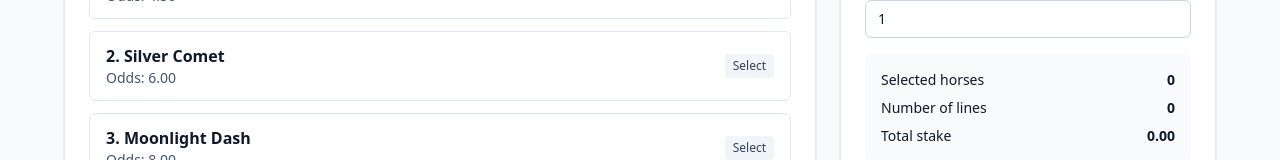
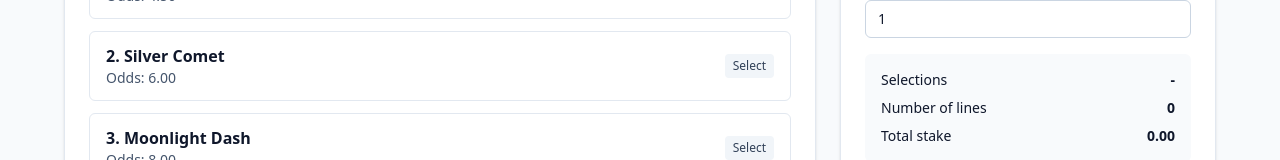
Before and after one commit to ptsportsbookcom-sudo/horse-racing-iframe-mvp, a Next.js app: page / in a window 1280 px wide. Shown: the part 208-368 px from the top of the page. Built offline with nearby package versions, Linux system fonts and the light colour scheme.

Commit message:
feat: improve betslip clarity with horse names instead of count

```diff
--- a/app/page.tsx
+++ b/app/page.tsx
@@ -65,6 +65,13 @@ export default function Home() {
   const totalStake = useMemo(
     () => calculateTotalStake(lines, stakeValue),
     [lines, stakeValue]
+  );
+  const selectedHorseNames = useMemo(
+    () =>
+      RACE.horses
+        .filter((horse) => selectedHorseNumbers.includes(horse.number))
+        .map((horse) => horse.name),
+    [selectedHorseNumbers]
   );
   const hasValidSelectionForBetType = useMemo(() => {
     if (betType === "EXACTA_BOXED") {
@@ -242,8 +249,10 @@ export default function Home() {
 
             <div className="rounded-md bg-slate-50 p-4 text-sm">
               <p className="flex justify-between">
-                <span>Selected horses</span>
-                <span className="font-semibold">{selectedHorseNumbers.length}</span>
+                <span>{selectedHorseNames.length === 1 ? "Selection" : "Selections"}</span>
+                <span className="max-w-[60%] text-right font-semibold">
+                  {selectedHorseNames.length > 0 ? selectedHorseNames.join(", ") : "-"}
+                </span>
               </p>
               <p className="mt-2 flex justify-between">
                 <span>Number of lines</span>
```
